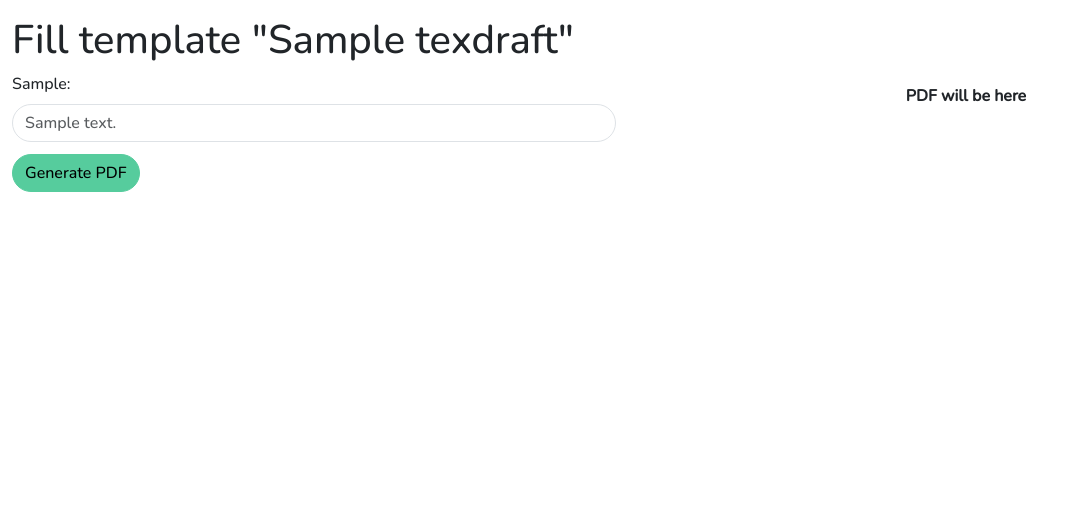
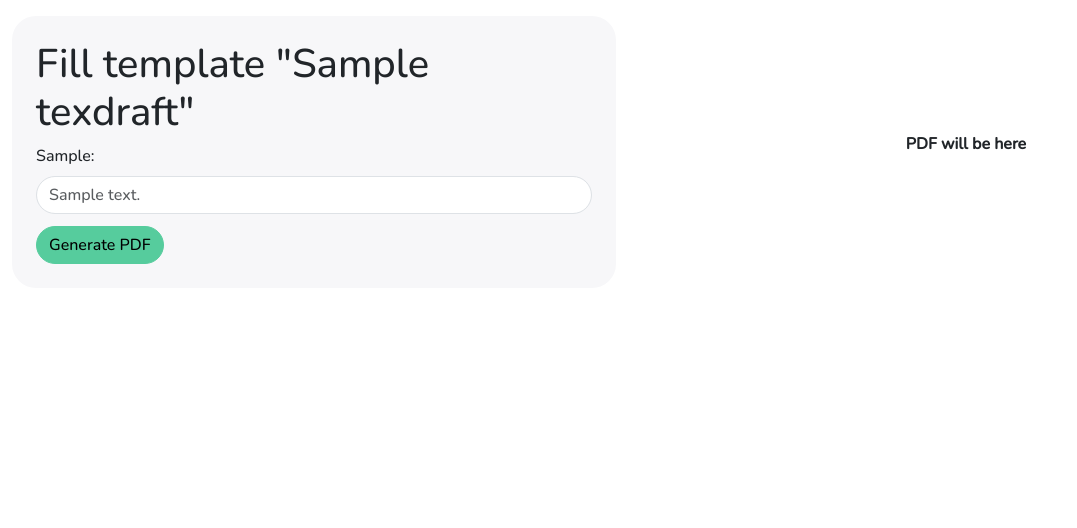
Before and after one commit to al3nka/createx, a Django app: page /tex_drafts/00000000-0000-0000-0000-000000000001/fill in a window 1280 px wide. Shown: the part 78-606 px from the top of the page, without its empty margins (0-1077 px from the left). Run offline with Django 4.2, Linux system fonts and the light colour scheme; tables that the repository leaves empty hold one stand-in row (values such as "Sample post"); some libraries are stand-ins or nearby versions.

Commit message:
Improve style of template fill page

```diff
--- a/src/main/templates/tex_draft/fill.html
+++ b/src/main/templates/tex_draft/fill.html
@@ -4,6 +4,7 @@
 
   <div class="row gx-5 gy-4">
     <div class="col-lg-6">
+      <div class="bg-card-bg-color p-4 rounded">
         <h1>Fill template "<span class="fw-medium">{{ tex_draft_name }}</span>"</h1>
         <form id="texDraftForm">
           {% csrf_token %}
@@ -15,6 +16,7 @@
           {% endfor %}
         </form>
         <button id="submitButton" type="submit" value="Generate PDF" class="btn btn-success mt-1">Generate PDF</button>
+      </div>
     </div>
 
     <div class="col-lg-6 px-4 d-flex align-items-center justify-content-center">
```
Lines whose indentation alone changed are shown as unchanged.
